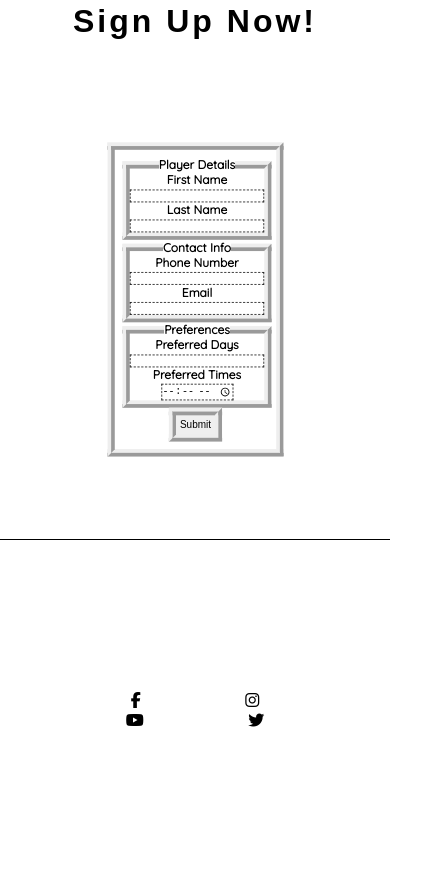
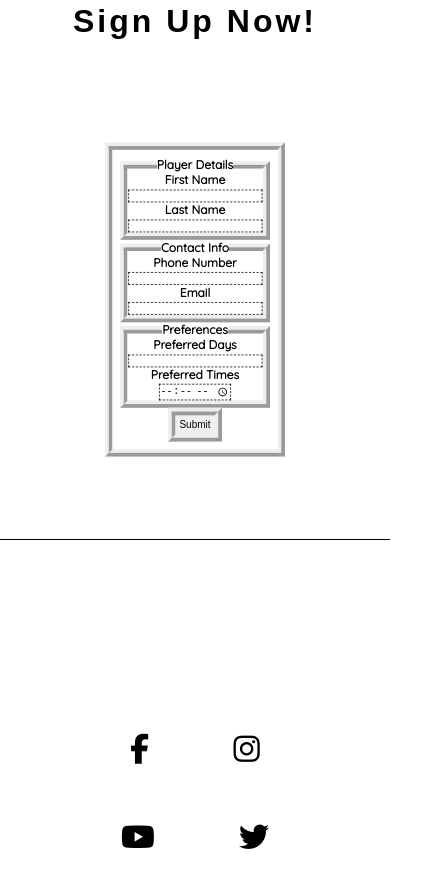
Before and after one commit to Ger-23/footy_friends, a plain HTML site: page index.html in a window 390 px wide. Shown: the part 2216-3105 px from the top of the page, 435 px wide, since content can reach past the window. Before the commit the page ends 2996 px from the top, so only its background shows below. Drawn offline with Linux system fonts and the light colour scheme; a web font is replaced by a local one.

Commit message:
add finishing responsive styles to table, form and social media contacts

```diff
--- a/assets/css/style.css
+++ b/assets/css/style.css
@@ -307,7 +307,7 @@ img {
     margin-top: 50px;
 }
 #form2 {
-    width: 50%;
+    width: 800px;
     border: 10px ridge;
     padding: 10px;
     margin-left: auto;
@@ -349,6 +349,7 @@ img {
 
 #contact a {
     color: inherit;
+    padding: 30px;
 }
 
 /* section borders */
@@ -360,8 +361,36 @@ img {
 
 /* media queries */
 
-@media screen and (max-width: 900px) {
+@media screen and (max-width: 920px) {
     nav ul {
         float: left;
     }
+
+    #form2 {
+        width: 600px;
+    }
+
 }
+
+@media screen and (max-width: 670px) {
+    #form2 {
+        width: 200px;
+    }
+
+    #contact li {
+        display: inline-block;
+        margin-top: 30px;
+        font-size: 30px;
+        padding: 10px;
+    }
+
+    table {
+        transform: scale(0.75);
+    }
+}
+
+@media screen and (max-width: 500px) {
+    table {
+        transform: scale(0.5);
+    }
+}
```
